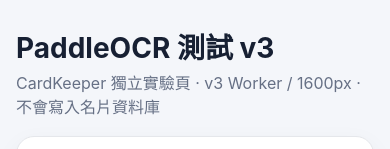
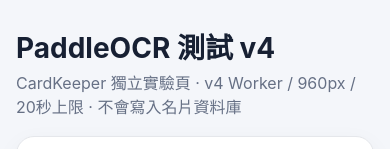
Before and after one commit to kenny17go/CardKeeper, a website built with Vite: page paddle-src/index.html in a window 390 px wide. Shown: the top 149 px of the page. Built offline with nearby package versions, Linux system fonts and the light colour scheme.

Commit message:
Paddle test v4: expose low-resolution iPhone benchmark

```diff
--- a/paddle-src/index.html
+++ b/paddle-src/index.html
@@ -19,8 +19,8 @@ pre{white-space:pre-wrap;word-break:break-word;background:#0f172a;color:#f8fafc;
 </head>
 <body>
 <div class="wrap">
-<h1>PaddleOCR 測試 v3</h1>
-<p class="sub">CardKeeper 獨立實驗頁 · v3 Worker / 1600px · 不會寫入名片資料庫</p>
+<h1>PaddleOCR 測試 v4</h1>
+<p class="sub">CardKeeper 獨立實驗頁 · v4 Worker / 960px / 20秒上限 · 不會寫入名片資料庫</p>
 <div class="card">
 <label class="pick">選擇同一張名片照片<input id="file" type="file" accept="image/*"></label>
 <img id="preview" alt="名片預覽">
```
